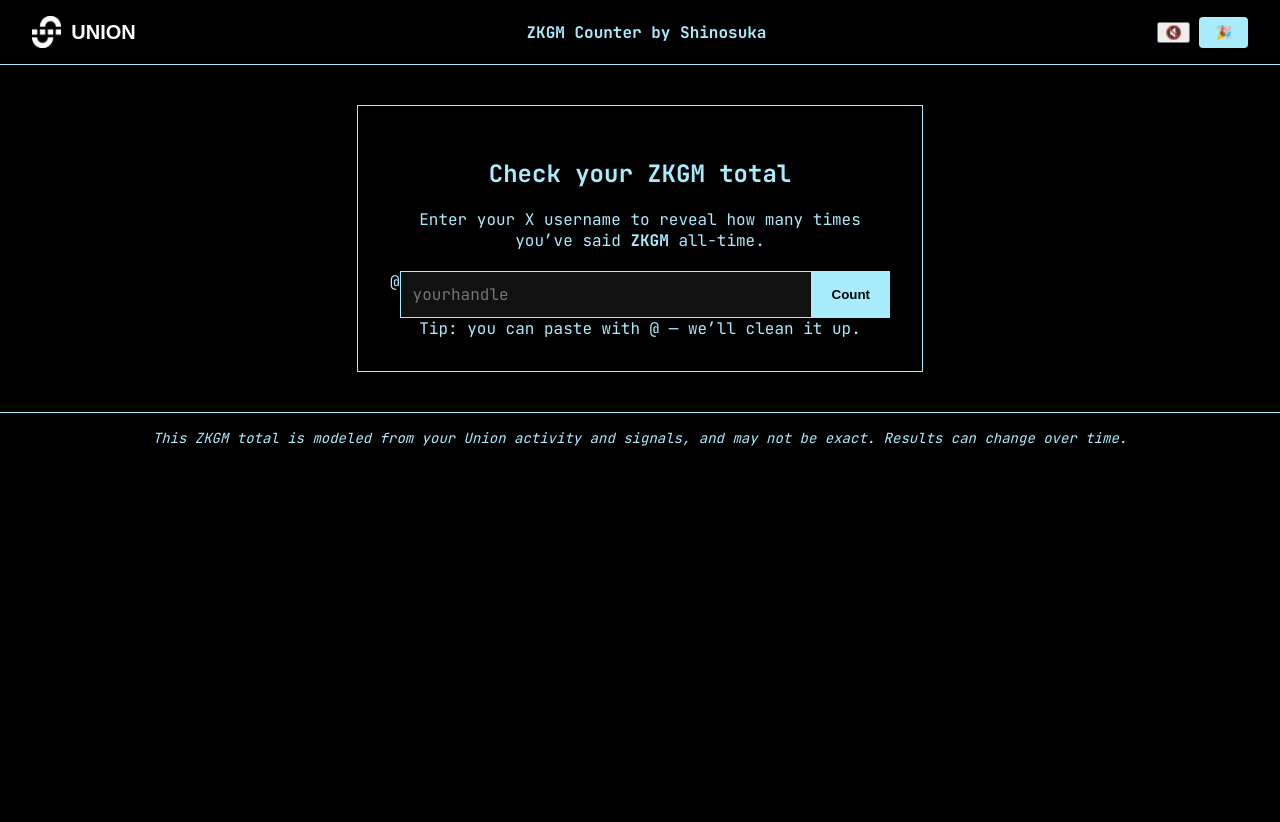
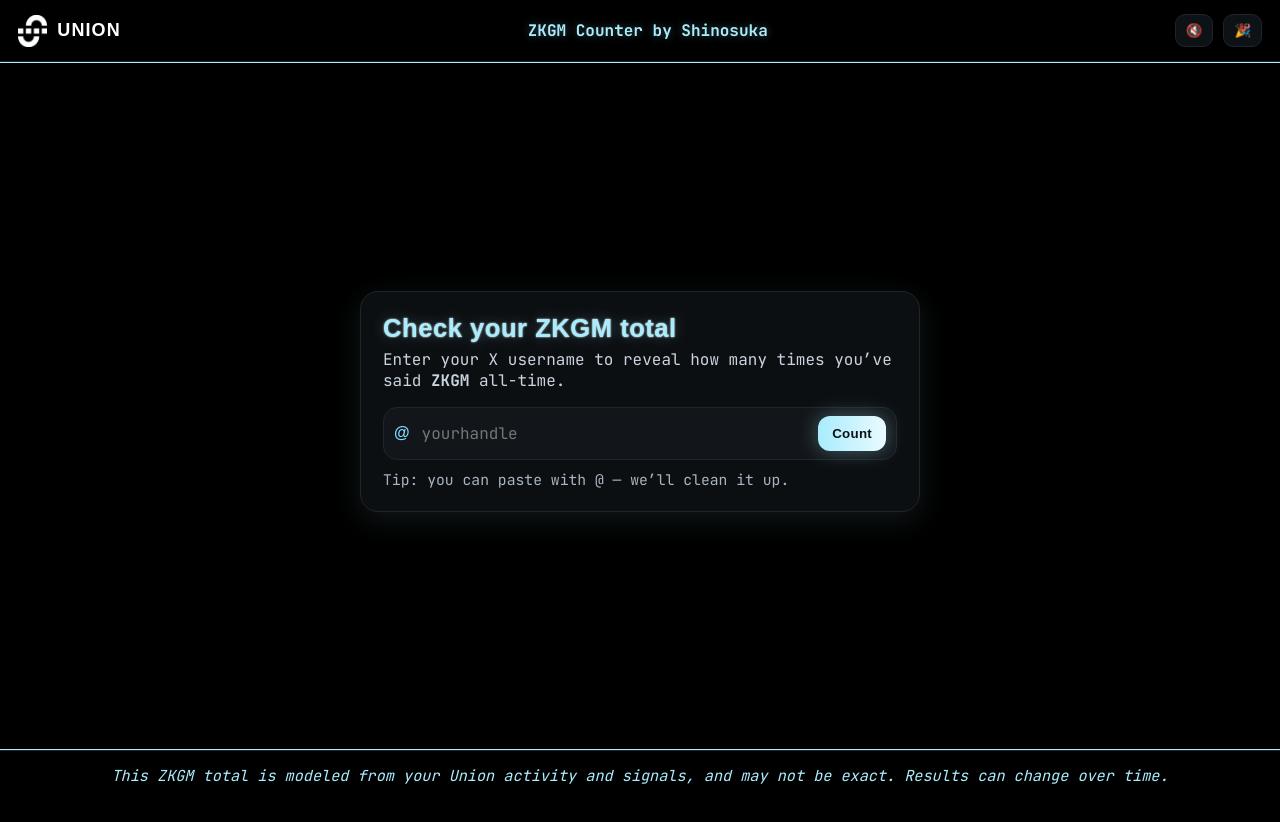
Before and after one commit to ShinosukaGG/union-zkgm, a plain HTML site: page index.html in a window 1280 px wide. After the commit the page ends 800 px from the top, so only its background shows below. Drawn offline with nearby package versions, Linux system fonts and the light colour scheme; a web font is replaced by a local one.

Commit message:
Update styles.css

```diff
--- a/styles.css
+++ b/styles.css
@@ -1,126 +1,286 @@
-body {
-  margin: 0;
-  background-color: #000;
-  color: #A9ECFD;
-  font-family: 'JetBrains Mono', monospace;
-  display: flex;
-  flex-direction: column;
-  min-height: 100vh;
+/* =========================
+   BRAND / BASE
+========================= */
+:root{
+  --bg:#000000;
+  --ink:#ffffff;
+  --accent:#A9ECFD;
+  --panel:#0c0f12;
+  --panel-2:#12161a;
+  --border:#1f252b;
+
+  --font-mono:'JetBrains Mono', monospace;
+  --font-display:'Supermolot', sans-serif;
+
+  --r-lg:18px;
+  --r-md:14px;
+  --r-sm:10px;
+
+  --shadow-soft:0 8px 28px rgba(169,236,253,.10), 0 2px 10px rgba(0,0,0,.35);
+  --shadow-strong:0 10px 36px rgba(169,236,253,.18), 0 8px 24px rgba(0,0,0,.55);
 }
 
-header, footer {
-  padding: 16px 32px;
-  display: flex;
-  justify-content: space-between;
-  align-items: center;
+*{ box-sizing:border-box }
+html,body{ height:100% }
+body{
+  margin:0;
+  background:var(--bg);
+  color:var(--ink);
+  font-family:var(--font-mono);
+  display:flex;
+  flex-direction:column;
+  min-height:100vh;
 }
 
-header {
-  border-bottom: 1px solid #A9ECFD;
+/* =========================
+   HEADER
+========================= */
+.header{
+  display:flex; align-items:center; justify-content:space-between;
+  padding:14px 18px;
+  border-bottom:1px solid var(--border);
+  box-shadow:0 1px 0 var(--accent);
+  background:var(--bg);
+  position:sticky; top:0; z-index:50;
+}
+.logo-area{ display:flex; align-items:center; gap:10px }
+.logo{ height:32px; width:auto }
+.brand-word{
+  font-family:var(--font-display);
+  font-weight:700; letter-spacing:.06em;
+  color:#fff; font-size:18px;
+}
+.center-link a{
+  color:var(--accent); text-decoration:none; font-weight:700;
+  text-shadow:0 0 8px rgba(169,236,253,.35);
+}
+.actions{ display:flex; gap:10px }
+.mute-toggle,.confetti-button{
+  border:1px solid var(--border);
+  background:#0d1216; color:var(--accent);
+  padding:8px 10px; border-radius:10px;
+  font-family:var(--font-display);
+  cursor:pointer;
+  transition:transform .12s ease, box-shadow .2s ease, border-color .2s ease;
+}
+.mute-toggle:hover,.confetti-button:hover{
+  border-color:var(--accent);
+  box-shadow:0 0 18px rgba(169,236,253,.35);
+  transform:translateY(-1px);
 }
 
-.logo-area {
-  display: flex;
-  align-items: center;
-  gap: 10px;
+/* =========================
+   MAIN LAYOUT
+========================= */
+.main-content{
+  flex:1;
+  display:flex;
+  align-items:center;
+  justify-content:center;
+  padding:30px 14px 40px;
+}
+.card{
+  width:100%;
+  max-width:560px;
+  background:var(--panel);
+  border:1px solid var(--border);
+  border-radius:var(--r-lg);
+  box-shadow:var(--shadow-soft);
+  padding:22px;
+}
+.box + .box{ margin-top:18px }
+
+/* =========================
+   INPUT CARD
+========================= */
+.title{
+  margin:0 0 6px;
+  font-family:var(--font-display);
+  color:var(--accent);
+  font-size:1.6rem;
+  letter-spacing:.02em;
+  text-shadow:0 0 14px rgba(169,236,253,.28), 0 0 2px #fff;
+}
+.subtitle{
+  margin:0 0 16px;
+  color:#c9d4de;
+}
+.input-group{
+  display:flex; align-items:center; gap:10px;
+  background:var(--panel-2);
+  border:1px solid var(--border);
+  border-radius:14px;
+  padding:8px 10px;
+}
+.at-prefix{
+  color:#7fd8ff; font-weight:700; font-family:var(--font-display);
+}
+.input{
+  flex:1; border:none; outline:none;
+  background:transparent; color:#fff;
+  font-family:var(--font-mono); font-size:1rem;
+}
+.btn{
+  border:none; cursor:pointer;
+  font-family:var(--font-display); font-weight:700; letter-spacing:.02em;
+  border-radius:12px; padding:10px 14px;
+  transition:transform .12s ease, box-shadow .2s ease, background .2s ease;
+}
+.btn:active{ transform:translateY(1px) }
+.primary{
+  background:linear-gradient(90deg, var(--accent), #e9faff);
+  color:#0b1116; box-shadow:0 0 20px rgba(169,236,253,.35);
+}
+.primary:hover{ box-shadow:0 0 34px rgba(169,236,253,.65) }
+.ghost{
+  background:#12171c; color:#c6d2dc; border:1px solid var(--border);
+}
+.wide{ width:100% }
+.hint{
+  margin-top:10px; color:#a8b5c1; font-size:.92rem;
 }
 
-.logo-area img {
-  height: 32px;
+/* Loader / Skeleton */
+.loading{ margin-top:16px }
+.hidden{ display:none !important }
+.shim{
+  background:linear-gradient(90deg,#0f1419 0%,#172029 50%,#0f1419 100%);
+  background-size:200% 100%;
+  border-radius:10px;
+  animation:shimmer 1.1s linear infinite;
+}
+.title-shim{ height:20px; width:60%; margin-bottom:10px }
+.line-shim{ height:14px; width:100%; margin-bottom:8px }
+.line-shim.short{ width:70% }
+@keyframes shimmer{
+  0%{ background-position:0 0 }
+  100%{ background-position:-200% 0 }
 }
 
-.logo-area span {
-  font-family: 'Supermolot', sans-serif;
-  font-weight: 700;
-  font-size: 20px;
-  color: white;
+/* =========================
+   RESULT CARD
+========================= */
+.results{ display:flex; flex-direction:column; gap:14px }
+.profile{ display:flex; align-items:center; gap:14px }
+.pfp{
+  width:56px; height:56px; border-radius:50%; object-fit:cover;
+  border:2px solid var(--accent);
+  background:#0a0e12; box-shadow:0 0 12px rgba(169,236,253,.30);
+}
+.meta .handle{
+  font-family:var(--font-display); color:var(--accent);
+  text-shadow:0 0 10px rgba(169,236,253,.32);
+}
+.chips{ margin-top:6px; display:flex; gap:8px; flex-wrap:wrap }
+.chip{
+  background:#0e1318; color:#cfe9f6; border:1px solid var(--border);
+  padding:4px 8px; border-radius:999px; font-size:.82rem; font-weight:700;
+  font-family:var(--font-display);
+  opacity:0; transform:translateY(4px);
+  animation:chipIn .4s ease forwards;
+}
+.chips .chip:nth-child(2){ animation-delay:.06s }
+.chips .chip:nth-child(3){ animation-delay:.12s }
+@keyframes chipIn{
+  to{ opacity:1; transform:translateY(0) }
 }
 
-.center-link a {
-  color: #A9ECFD;
-  font-weight: bold;
-  text-decoration: none;
+/* Odometer-like number */
+.count{
+  margin:8px 0 2px;
+  font-family:var(--font-display);
+  font-size:2.2rem; letter-spacing:.02em;
+  color:#fff;
+  text-shadow:0 0 16px rgba(169,236,253,.35);
+}
+.desc{ color:#c7d1db; margin:0 0 6px }
+
+/* CTA row */
+.cta-row{ display:grid; grid-template-columns:1fr; gap:10px }
+@media (min-width:560px){
+  .cta-row{ grid-template-columns:1fr 1fr }
 }
 
-.confetti-button {
-  padding: 8px 16px;
-  background-color: #A9ECFD;
-  color: black;
-  border: none;
-  border-radius: 4px;
-  font-weight: bold;
-  cursor: pointer;
+/* Source line */
+.source-note{
+  text-align:center; color:#9eb4c3; font-size:.88rem;
+  border-top:1px dashed var(--border);
+  padding-top:10px;
 }
 
-.main-content {
-  flex: 1;
-  display: flex;
-  justify-content: center;
-  align-items: center;
-  padding: 40px 20px;
+/* =========================
+   TOAST
+========================= */
+.toast{
+  position:fixed; left:50%; transform:translateX(-50%);
+  top:76px; background:#12171c; color:#fff;
+  border:1px solid var(--border);
+  padding:10px 14px; border-radius:10px; z-index:60;
+  display:none; box-shadow:var(--shadow-soft);
+}
+.toast.show{ display:block; animation:toastIn .22s ease both }
+@keyframes toastIn{
+  from{ opacity:0; transform:translate(-50%,-6px) }
+  to{ opacity:1; transform:translate(-50%,0) }
 }
 
-.box {
-  max-width: 500px;
-  width: 100%;
-  border: 1px solid #A9ECFD;
-  padding: 32px;
-  text-align: center;
-  background-color: #000;
+/* =========================
+   FOOTER
+========================= */
+.footer{
+  margin-top:auto;
+  padding:14px 18px;
+  text-align:center;
+  color:var(--accent);
+  border-top:1px solid var(--border);
+  box-shadow:0 -1px 0 var(--accent);
+  font-style:italic; font-size:.95rem;
+  background:var(--bg);
 }
 
-.input-group {
-  display: flex;
-  margin-top: 20px;
+/* =========================
+   CONFETTI CANVAS
+========================= */
+#confetti-canvas {
+  position: fixed;   /* already in your script but ensure it's here */
+  top: 0;
+  left: 0;
+  width: 100%;
+  height: 100%;
+  pointer-events: none; /* prevent blocking clicks */
+  z-index: 999999;  /* really high so it's above everything */
 }
 
-.input-group input {
-  flex: 1;
-  padding: 12px;
-  background-color: #111;
-  border: 1px solid #A9ECFD;
-  color: #A9ECFD;
-  font-family: 'JetBrains Mono';
-  font-size: 16px;
+/* =========================
+   INTERACTIONS
+========================= */
+button{ outline-offset:2px }
+button:focus-visible{
+  outline:2px solid var(--accent);
+  box-shadow:0 0 0 2px rgba(169,236,253,.25);
 }
 
-.input-group button {
-  background-color: #A9ECFD;
-  color: #000;
-  border: none;
-  padding: 12px 20px;
-  font-weight: bold;
-  cursor: pointer;
+/* Subtle hover pulse on primary CTAs */
+.primary{ position:relative; overflow:hidden }
+.primary::after{
+  content:""; position:absolute; inset:0; opacity:0;
+  background:radial-gradient(circle at var(--x,50%) var(--y,50%), rgba(233,250,255,.25), transparent 45%);
+  transition:opacity .25s ease;
+}
+.primary:hover::after{ opacity:1 }
+
+/* =========================
+   RESPONSIVE
+========================= */
+@media (max-width:640px){
+  .card{ max-width:520px }
+  .count{ font-size:2rem }
+  .pfp{ width:52px; height:52px }
 }
 
-.results {
-  display: none;
-  flex-direction: column;
-  gap: 16px;
-}
-
-.tweet-button {
-  margin-top: 20px;
-  padding: 14px;
-  font-weight: bold;
-  background-color: #A9ECFD;
-  color: #000;
-  border: none;
-  cursor: pointer;
-  width: 100%;
-}
-
-footer {
-  justify-content: center;
-  font-style: italic;
-  color: #A9ECFD;
-  font-size: 14px;
-  border-top: 1px solid #A9ECFD;
-}
-
-@media (max-width: 600px) {
-  header, footer {
-    flex-direction: column;
-    gap: 10px;
-  }
-}
+@media (max-width:420px){
+  .title{ font-size:1.4rem }
+  .count{ font-size:1.8rem }
+  .input-group{ padding:8px }
+  .primary,.ghost{ padding:10px 12px }
+     }
```
